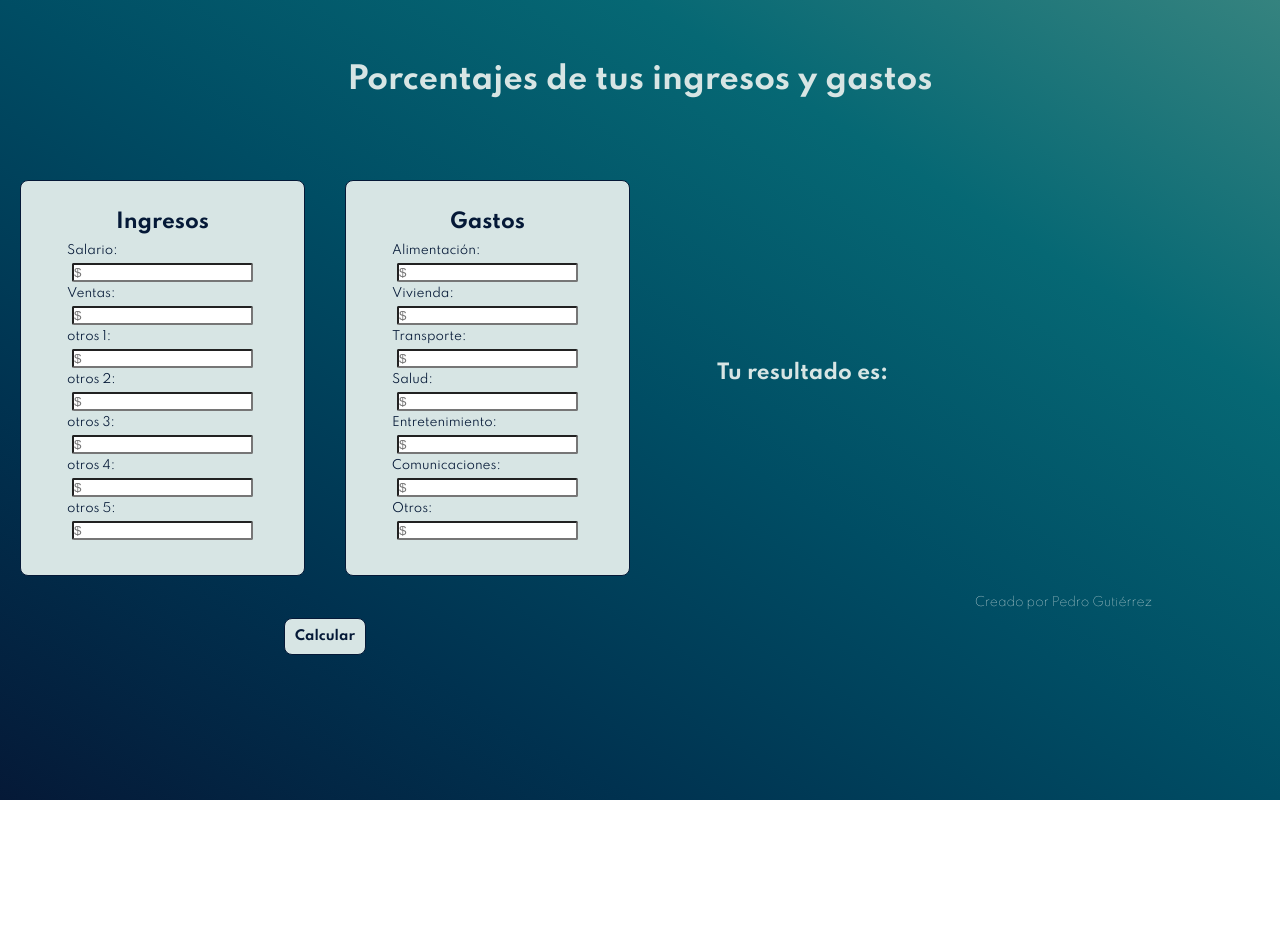
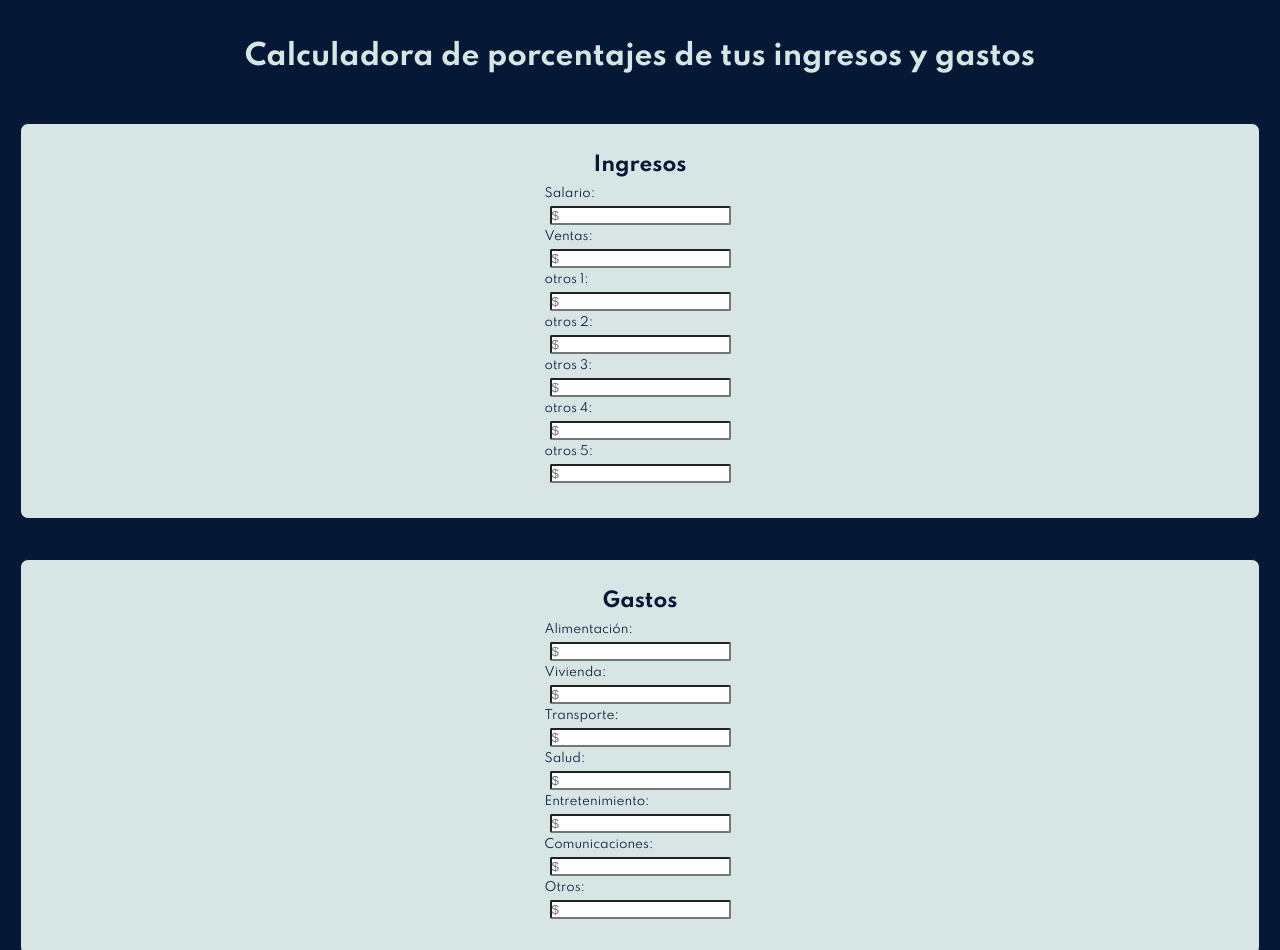
Before and after one commit to PedroGutierrezR/finanzas-personales, a plain HTML site: page index.html in a window 1280 px wide. Shown: the top 950 px of the page. Before the commit the page ends 800 px from the top, so only its background shows below. Drawn offline with Linux system fonts and the light colour scheme.

Commit message:
enfocando el proyecto desde mobile first

```diff
--- a/index.html
+++ b/index.html
@@ -12,7 +12,7 @@
 </head>
 <body>
   <main>
-    <div class="title"><h1>Porcentajes de tus ingresos y gastos</h1></div>
+    <div class="title"><h1>Calculadora de porcentajes de tus ingresos y gastos</h1></div>
     <section class="ingresos">
       <div><h2>Ingresos</h2></div>
       <form action="">
@@ -54,12 +54,12 @@
   <div class="container-button">
       <button type="button" onclick="push()">Calcular</button>
   </div>
-  <div class="resultado-porcentaje-title">
+  <div class="resultado-porcentaje">
     <h2>Tu resultado es:</h2>
-  </div>
-  <div class="resultado">
-    <p id="escribir-sobrante"></p>
-    <p id="escribir-gasto"></p>
+    <div class="resultado">
+      <p id="escribir-sobrante">Aquí estarán los porcentajes</p>
+      <p id="escribir-gasto"></p>
+    </div>
   </div>
   <div class="pedro-gutierrez"><h3>Creado por Pedro Gutiérrez</h3></div>
   </main>
--- a/script.js
+++ b/script.js
@@ -14,15 +14,40 @@ function suma(sumarListaIngreso,sumarListaGasto) {
 
 //  Porcentaje
 function porcentaje(ingreso, gasto) {
-    const porcentajeLibre = Math.round((1 - (gasto / ingreso)) * 100);
-    const porcentajeDelGasto = Math.round((gasto / ingreso) * 100);
 
     const escribirSobrante = document.getElementById("escribir-sobrante");
     const escribirGasto = document.getElementById("escribir-gasto");
 
-    escribirSobrante.innerText = "Porcentaje sobrante: " + porcentajeLibre + "%";
-    escribirGasto.innerText = "Porcentaje del gasto: " + porcentajeDelGasto + "%";
 
+    if (ingreso === 0 && gasto > 0) {
+        escribirSobrante.innerText = "Para una mejor experiencia rellena la tarjeta del ingreso";
+        escribirGasto.innerText = "";
+
+    } else if (ingreso > 0 && gasto === 0) {
+        escribirSobrante.innerText = "Para una mejor experiencia rellena la tarjeta del gasto";
+        escribirGasto.innerText = "";
+
+    } else if (ingreso === 0 && gasto === 0) {
+        escribirSobrante.innerText = "Para una mejor experiencia rellena al menos una casilla de ambas tarjetas";
+        escribirGasto.innerText = "";
+
+    } else {
+        // Calculo del porcentaje
+        const porcentajeLibre = Math.round((1 - (gasto / ingreso)) * 100);
+        const porcentajeDelGasto = Math.round((gasto / ingreso) * 100);
+
+        if (porcentajeLibre === 0) {
+            escribirSobrante.innerText = "Has quedado sin ingresos.";
+            escribirGasto.innerText = "Porcentaje del gasto: " + porcentajeDelGasto + "%";
+        } else if (porcentajeLibre < 0) {
+            escribirSobrante.innerText = "¡Cuidado! El gasto supera al ingreso.";
+            escribirGasto.innerText = "Porcentaje del gasto: " + porcentajeDelGasto + "%";
+        } else {
+            escribirSobrante.innerText = "Porcentaje sobrante: " + porcentajeLibre + "%";
+            escribirGasto.innerText = "Porcentaje del gasto: " + porcentajeDelGasto + "%";
+
+        }
+    }
 }
 
 // Push
@@ -49,6 +74,9 @@ function push() {
     const inputIngresoSeven = document.getElementById("7");
     const valueIngresoSeven = Number(inputIngresoSeven.value);
 
+    console.log(listaIngreso.length);
+
+    listaIngreso.length = 0;
     listaIngreso.push(
         valueIngresoOne,
         valueIngresoTwo,
@@ -78,7 +106,9 @@ function push() {
 
     const inputGastoG = document.getElementById("g");
     const valueGastoG = Number(inputGastoG.value);
+    console.log(listaGasto.length);
 
+    listaGasto.length = 0;
     listaGasto.push(
         valueGastoA,
         valueGastoB,
--- a/style.css
+++ b/style.css
@@ -10,31 +10,25 @@ html {
   color: #d7e5e4;
 }
 body {
-  height: 100vh;
-  background-image: linear-gradient(
-    to right top,
-    #051937,
-    #003250,
-    #004d64,
-    #066874,
-    #35837f
-  );
+  background-color: #051937;
 }
 
 main {
   display: grid;
-  grid-template-columns: repeat(4, 1fr);
-  grid-template-rows: 20vh 1fr 10vh;
+  grid-template-columns: 1fr;
   gap: 20px;
 }
 
 .title {
   display: grid;
-  grid-column: 2 / 4;
   justify-content: center;
   align-content: center;
-  font-size: 1.5rem;
+  font-size: 1.4rem;
+  margin-top: 40px;
+  margin-bottom: 20px;
 }
+
+/* Cards */
 .ingresos,
 .gastos {
   border: 1px solid #051937;
@@ -42,21 +36,18 @@ main {
   padding: 30px;
   background-color: #d7e5e4;
   color: #051937;
-  margin-left: 20px;
+  margin: 10px 20px;
 }
 .ingresos {
   display: grid;
   justify-content: center;
-  grid-column: 1 / 2;
-  grid-row: 2 / 3;
 }
 .gastos {
   display: grid;
   justify-content: center;
-  grid-column: 2 / 3;
-  grid-row: 2 / 3;
 }
 
+/* font-size and details */
 input {
   display: block;
   margin: 5px;
@@ -78,15 +69,15 @@ label {
 p {
   font-size: 1.8rem;
   margin-top: 10px;
+  text-align: center;
 }
 
+/* Button */
 .container-button {
   display: grid;
   justify-content: center;
   align-content: center;
-  margin-left: 20px;
-  grid-column: 1 / 3;
-  grid-row: 3 / 4;
+  margin-bottom: 10px;
 }
 
 .container-button button {
@@ -101,25 +92,24 @@ p {
   cursor: pointer;
 }
 
-.resultado-porcentaje-title {
+/* Results */
+.resultado-porcentaje {
   display: grid;
   align-content: center;
-  justify-content: center;
-  grid-column: 3 / 4;
-  grid-row: 2 / 3;
 }
-.resultado {
+.resultado-porcentaje h2 {
+  height: 30px;
+}
+.resultado-porcentaje .resultado {
+  height: 100px;
+}
+/* Created by Pedro Gutiérrez */
+.pedro-gutierrez {
   display: grid;
-  justify-content: start;
-  align-content: center;
-  grid-column: 4 / 5;
-  grid-row: 2 / 3;
-}
-.pedro-gutierrez {
-  grid-column: 4 / 5;
-  grid-row: 3 / 4;
+  justify-content: end;
+  margin: 10px;
 }
 .pedro-gutierrez h3 {
-  font-size: 1.2rem;
+  font-size: 1rem;
   font-weight: 100;
 }
```
Also changed, not shown: 1 other file.
